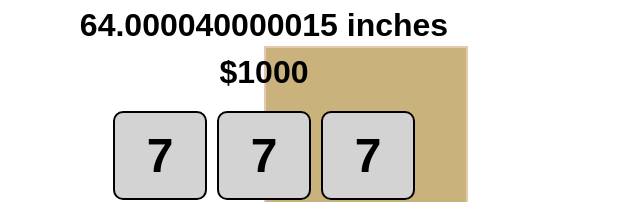
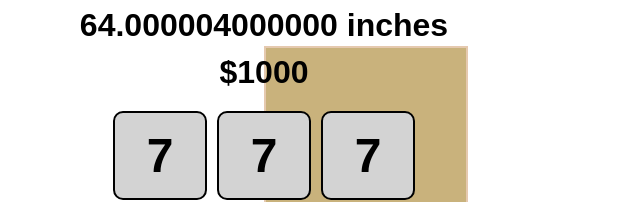
Before and after one commit to fireup9782/kairavgrowth, a plain HTML site: page index.html in a window 1280 px wide. Shown: the part 362-564 px from the top of the page, 376-1016 px from the left. Drawn offline with Linux system fonts and the light colour scheme.

Commit message:
Update index.html

```diff
--- a/index.html
+++ b/index.html
@@ -73,7 +73,7 @@
             background-color: darkorange;
         }
 
-        /* Spinning Cube Styles */
+        /* Spinning Cube 3D Animation */
         .cube {
             position: absolute;
             top: 50%;
@@ -140,7 +140,7 @@
     <script>
         // Height logic
         let height = parseFloat(localStorage.getItem("height")) || 64.00;
-        const heightMultiplier = 1.0000000005;
+        const heightMultiplier = 1.00000000005;
 
         function updateHeight() {
             height *= heightMultiplier;
```
